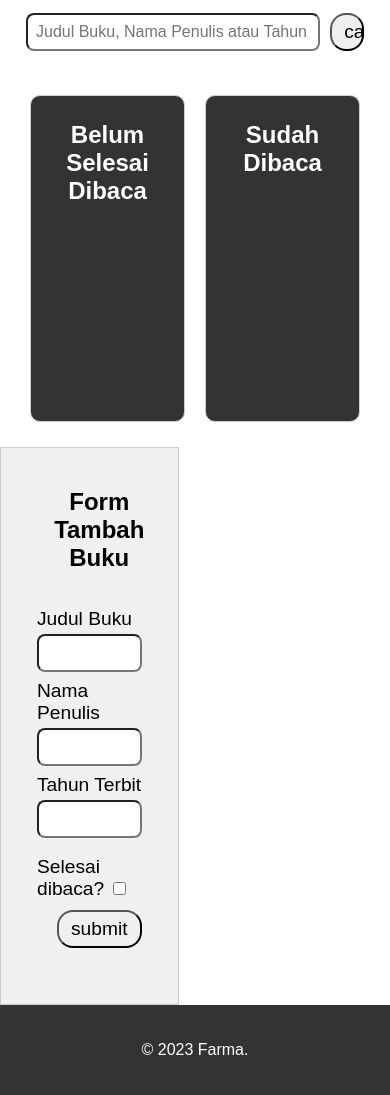
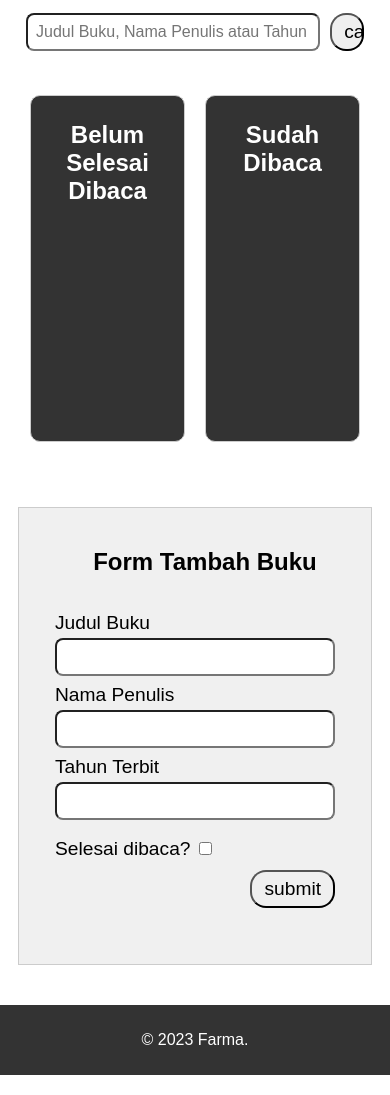
Before and after one commit to Farma27/Bookshelf-App, a plain HTML site: page index.html in a window 390 px wide. Shown: the part 120-1215 px from the top of the page. Drawn offline with Linux system fonts and the light colour scheme.

Commit message:
minor change

```diff
--- a/css/style.css
+++ b/css/style.css
@@ -71,7 +71,7 @@ main {
 
 .column {
     flex: 1;
-    height: 325px;
+    height: 345px;
     border: 1px solid #ccc;
     border-radius: 10px;
     margin: 0 10px 25px 10px;
@@ -151,7 +151,8 @@ main {
     font-size: 1.2rem;
 }
 
-input[type=text], input[type=number] {
+input[type=text],
+input[type=number] {
     background: white;
     border-radius: 8px;
     padding: 8px;
@@ -169,10 +170,6 @@ input[type=text]:focus {
     background-color: white;
 }
 
-.btn-submit:focus {
-    outline: none;
-}
-
 .btn-submit {
     width: fit-content;
     border-radius: 16px;
@@ -188,6 +185,10 @@ input[type=text]:focus {
     background: green;
     color: white;
     transition: background-color 0.5s ease, colot 0.3s ease;
+}
+
+.btn-submit:focus {
+    outline: none;
 }
 
 .disable-link {
@@ -234,7 +235,15 @@ input[type=text]:focus {
 
 footer {
     text-align: center;
-    padding: 20px;
+    padding: 10px;
     background-color: #333;
     color: #fff;
 }
+
+/* Mobile */
+@media screen and (max-width: 600px) {
+    .sidebar {
+        width: 80%;
+        margin: 40px auto;
+    }
+}
```
